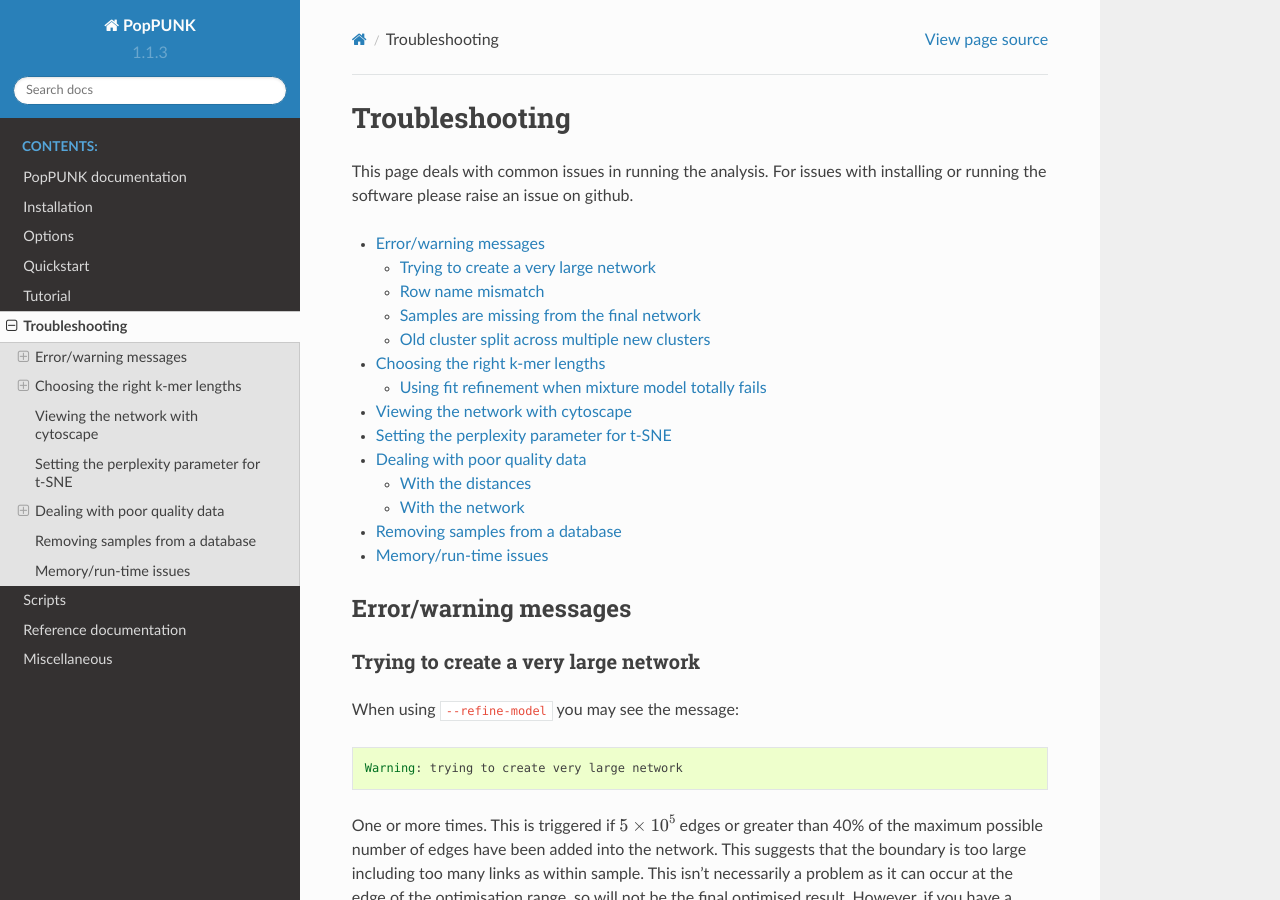
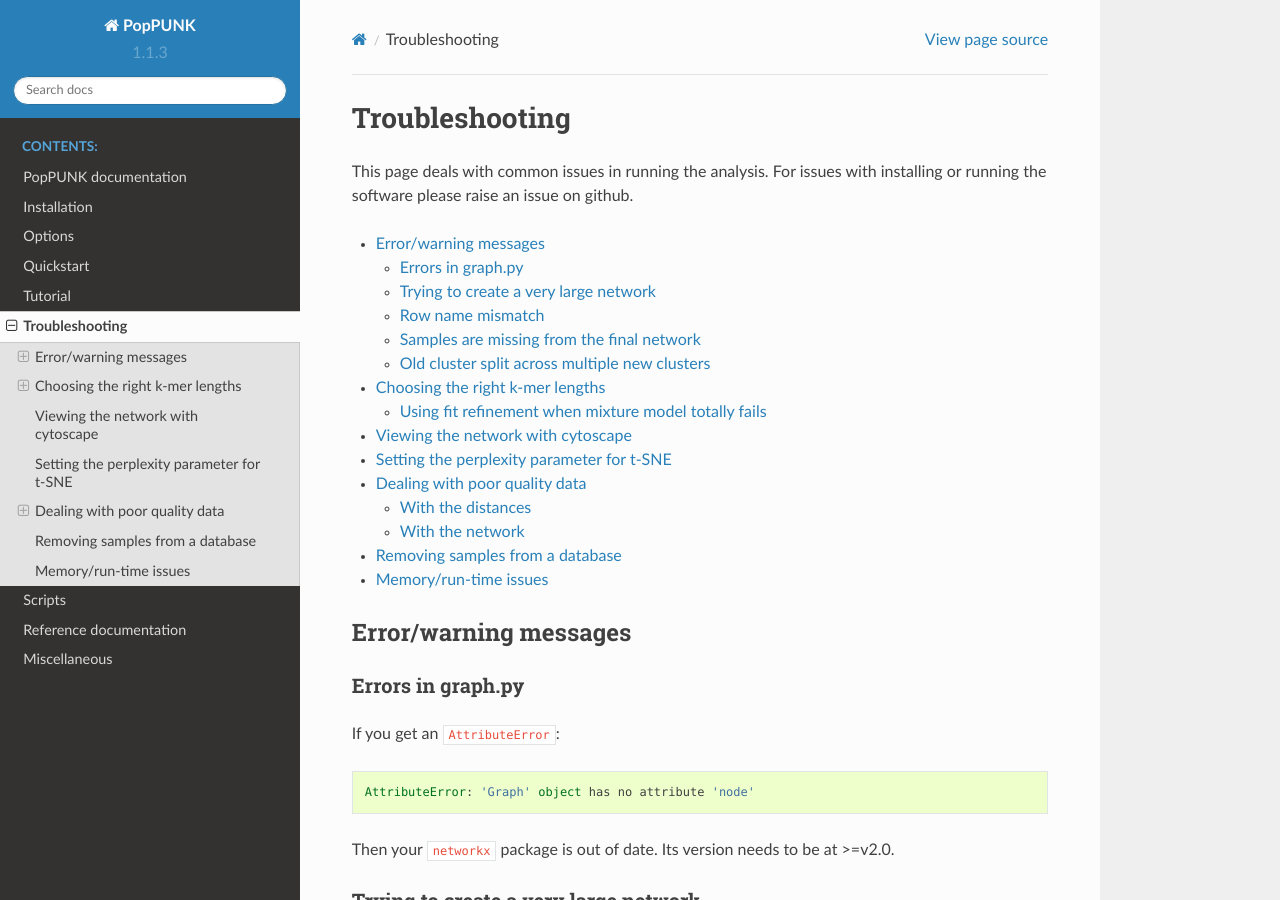
Before and after one commit to bacpop/PopPUNK, a Sphinx documentation site: the page built from docs/troubleshooting.rst, in a window 1280 px wide and 900 px high. Built offline with Sphinx 7.4.7 and the Read the Docs theme 2.0.0, drawn with Linux system fonts in a browser that asks for light colours.

Commit message:
Add note on networkx error
Also see f286e9210025c89d649d0df2014351fddd631b07

```diff
--- a/docs/troubleshooting.rst
+++ b/docs/troubleshooting.rst
@@ -9,6 +9,14 @@
 
 Error/warning messages
 ----------------------
+
+Errors in graph.py
+^^^^^^^^^^^^^^^^^^
+If you get an ``AttributeError``::
+
+    AttributeError: 'Graph' object has no attribute 'node'
+
+Then your ``networkx`` package is out of date. Its version needs to be at >=v2.0.
 
 Trying to create a very large network
 ^^^^^^^^^^^^^^^^^^^^^^^^^^^^^^^^^^^^^
```
